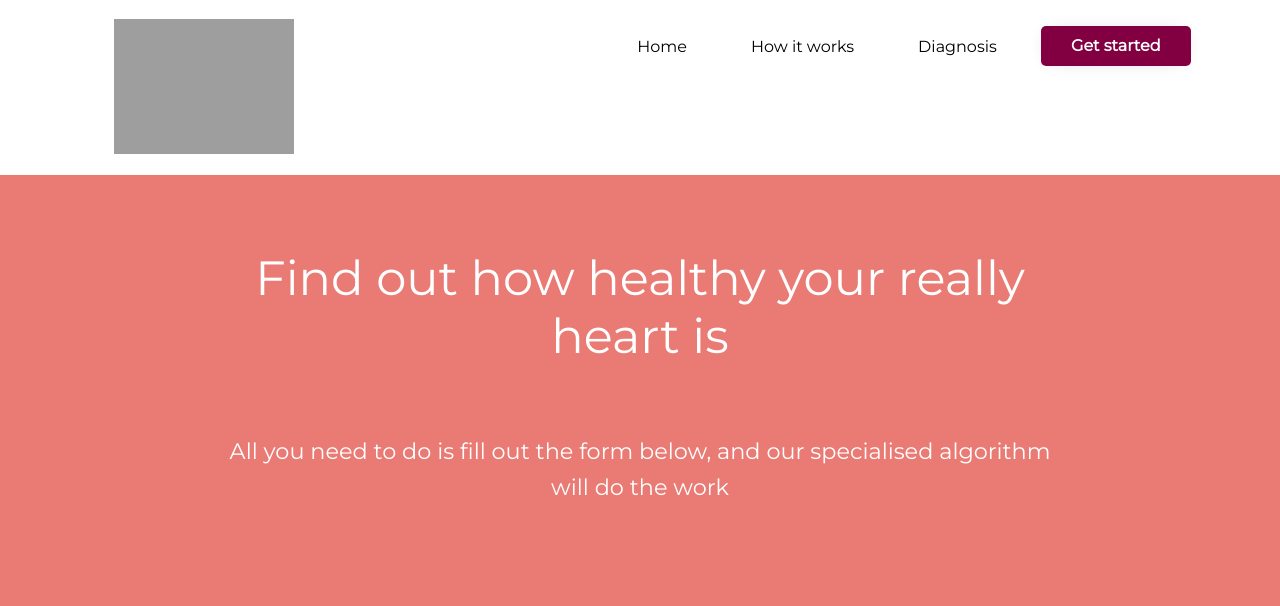
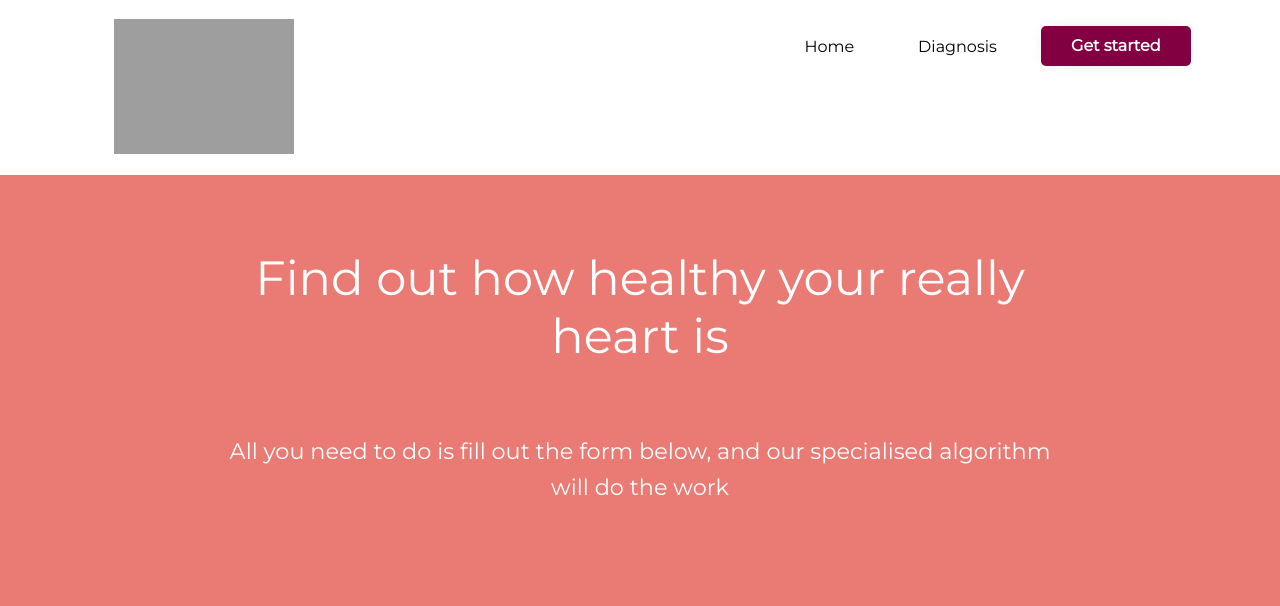
Before and after one commit to tomorlando/hearty, a Django app: page /diagnosis/ in a window 1280 px wide. Shown: the top 606 px of the page. Run offline with Django 3.2, Linux system fonts and the light colour scheme; some libraries are stand-ins or nearby versions; grey boxes are pictures that could not be loaded.

Commit message:
removing "how it works" from nav bar

```diff
--- a/models/classification/VotingClassifier/votingClassifier.py
+++ b/models/classification/VotingClassifier/votingClassifier.py
@@ -90,9 +90,9 @@ print(score)
 
 print(confusion_matrix(Y_test,y_pred))
 
-
+#TODO add in more metrics
 scores = cross_val_score(final_model, X_train, Y_train, cv=5, scoring="accuracy")
 meanScore = scores.mean()
 print("mean score of final model is ", meanScore * 100)
 
-joblib.dump(final_model, 'final_model.pkl')
+#joblib.dump(final_model, 'final_model.pkl')
--- a/web/cloud_website/templates/form/cxform.html
+++ b/web/cloud_website/templates/form/cxform.html
@@ -27,7 +27,7 @@
           <ul class="show-desktop hide-mobile" id="nav">
             <li id="exit" class="exit-btn hide-desktop"><img src="{% static '/images/exit.png' %}" alt=""></li>
             <li><a href="{% url 'home-page'%}">Home</a></li>
-            <li><a href="{% url 'information-page'%}">How it works</a></li>
+            <!-- <li><a href="{% url 'information-page'%}">How it works</a></li> -->
             <li><a href="{% url 'diagnosis-page'%}">Diagnosis</a></li>
             <li><a href="{% url 'diagnosis-page'%}" class="cta-nav">Get started</a></li>
           </ul>
--- a/web/cloud_website/templates/index.html
+++ b/web/cloud_website/templates/index.html
@@ -25,7 +25,7 @@
           <ul class="show-desktop hide-mobile" id="nav">
             <li id="exit" class="exit-btn hide-desktop"><img src="{% static '/images/exit.png' %}" alt=""></li>
             <li><a href="{% url 'home-page'%}">Home</a></li>
-            <li><a href="{% url 'information-page'%}">How it works</a></li>
+            <!-- <li><a href="{% url 'information-page'%}">How it works</a></li> -->
             <li><a href="{% url 'diagnosis-page'%}">Diagnosis</a></li>
             <li><a href="{% url 'diagnosis-page'%}" class="cta-nav">Get started</a></li>
           </ul>
--- a/web/cloud_website/templates/info.html
+++ b/web/cloud_website/templates/info.html
@@ -25,7 +25,7 @@
           <ul class="show-desktop hide-mobile" id="nav">
             <li id="exit" class="exit-btn hide-desktop"><img src="{% static '/images/exit.png' %}" alt=""></li>
             <li><a href="{% url 'home-page'%}">Home</a></li>
-            <li><a href="{% url 'information-page'%}">How it works</a></li>
+<!-- <li><a href="{% url 'information-page'%}">How it works</a></li> -->
             <li><a href="{% url 'diagnosis-page'%}">Diagnosis</a></li>
             <li><a href="{% url 'diagnosis-page'%}" class="cta-nav">Get started</a></li>
           </ul>
--- a/web/cloud_website/templates/results_negative.html
+++ b/web/cloud_website/templates/results_negative.html
@@ -26,7 +26,7 @@
           <ul class="show-desktop hide-mobile" id="nav">
             <li id="exit" class="exit-btn hide-desktop"><img src="{% static '/images/exit.png' %}" alt=""></li>
             <li><a href="{% url 'home-page'%}">Home</a></li>
-            <li><a href="{% url 'information-page'%}">How it works</a></li>
+<!-- <li><a href="{% url 'information-page'%}">How it works</a></li> -->
             <li><a href="{% url 'diagnosis-page'%}">Diagnosis</a></li>
             <li><a href="{% url 'diagnosis-page'%}" class="cta-nav">Test again</a></li>
           </ul>
--- a/web/cloud_website/templates/results_positive.html
+++ b/web/cloud_website/templates/results_positive.html
@@ -26,7 +26,7 @@
           <ul class="show-desktop hide-mobile" id="nav">
             <li id="exit" class="exit-btn hide-desktop"><img src="{% static '/images/exit.png' %}" alt=""></li>
             <li><a href="{% url 'home-page'%}">Home</a></li>
-            <li><a href="{% url 'information-page'%}">How it works</a></li>
+<!-- <li><a href="{% url 'information-page'%}">How it works</a></li> -->
             <li><a href="{% url 'diagnosis-page'%}">Diagnosis</a></li>
             <li><a href="{% url 'diagnosis-page'%}" class="cta-nav">Test again</a></li>
           </ul>
```
